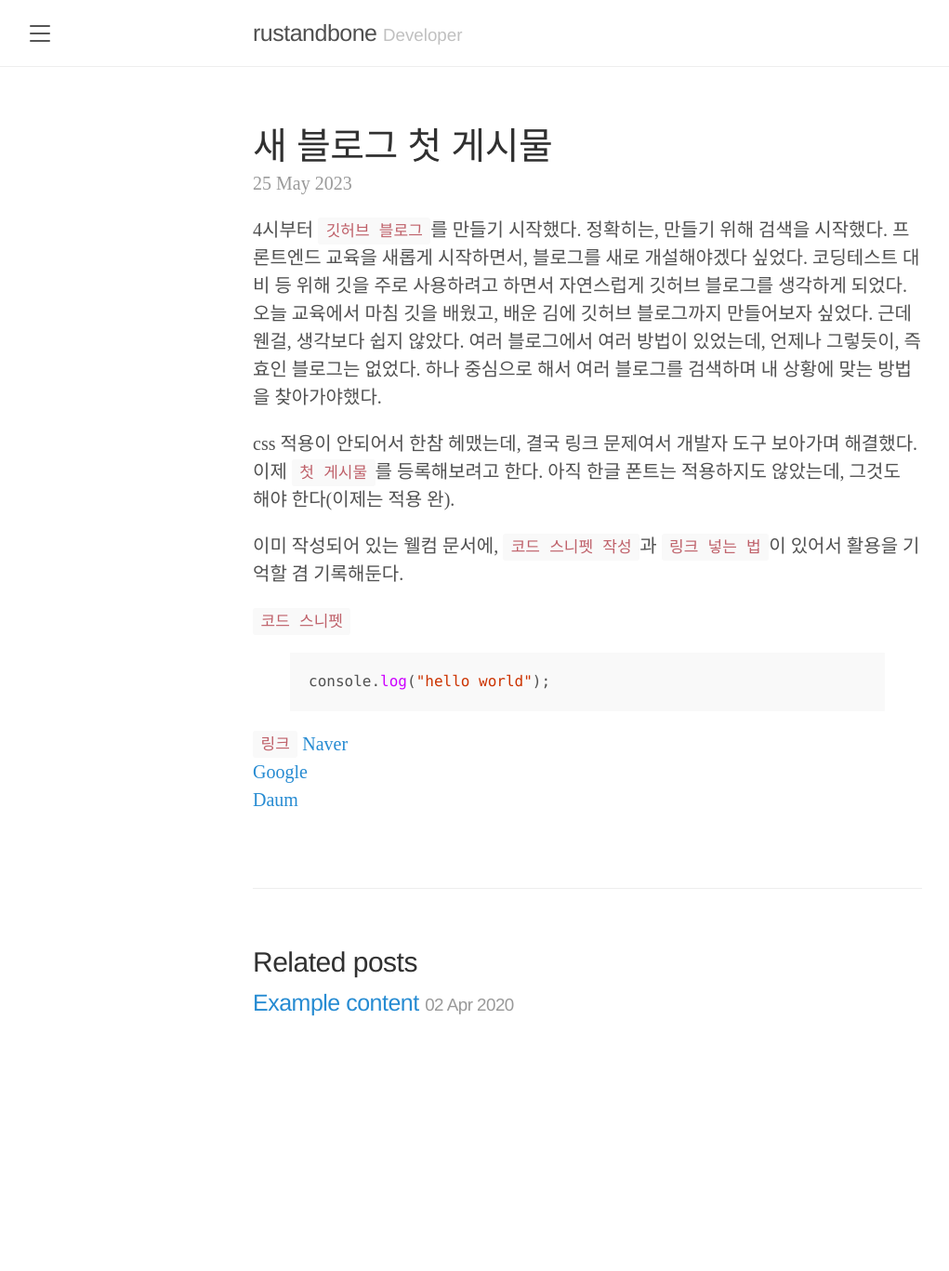
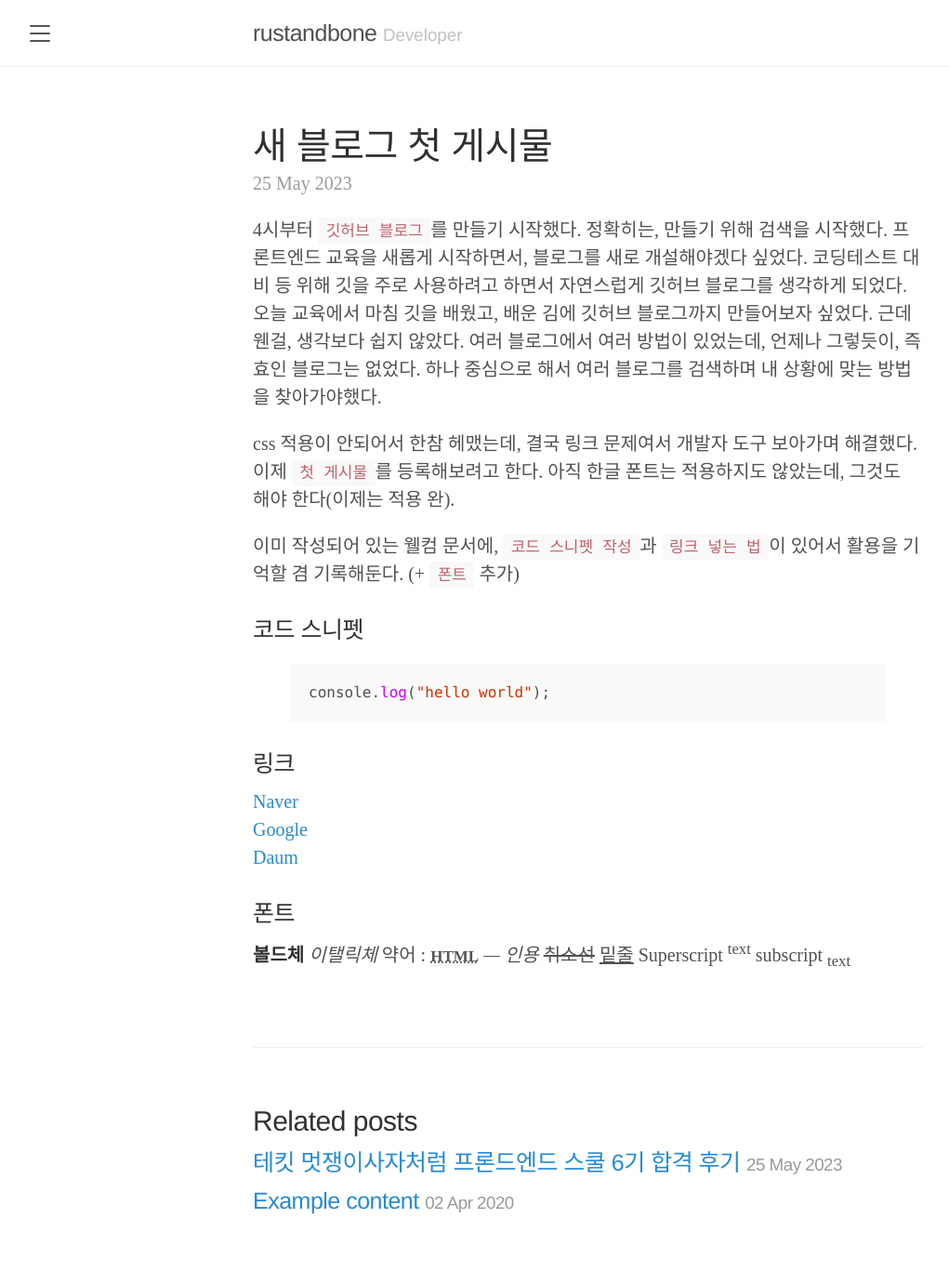
Before and after one commit to rustandbone/dev_blog, a Jekyll site: the page built from _posts/2023-05-25-첫블로그게시물.md, in a window 1280 px wide. Shown: the whole page at 93% size, without its empty margins (8-1029 px from the left). Built offline with Jekyll 4.4.1, drawn with Linux system fonts in a browser that asks for light colours; before the commit the page ends 1154 px from its top, so only the background shows below that.

Commit message:
포스트 수정 및 업로드

```diff
--- a/_posts/2023-05-25-첫블로그게시물.md
+++ b/_posts/2023-05-25-첫블로그게시물.md
@@ -10,13 +10,16 @@ categories: blog
 css 적용이 안되어서 한참 헤맸는데, 결국 링크 문제여서 개발자 도구 보아가며 해결했다. 이제 `첫 게시물`를 등록해보려고 한다. 아직 한글 폰트는 적용하지도 않았는데, 그것도 해야 한다(이제는 적용 완).
 
 이미 작성되어 있는 웰컴 문서에, `코드 스니펫 작성`과 `링크 넣는 법`이 있어서 활용을 기억할 겸 기록해둔다.
+(+ `폰트` 추가)
 
-`코드 스니펫`
+### 코드 스니펫
+
 {% highlight ruby %}
 console.log("hello world");
 {% endhighlight %}
 
-`링크`
+### 링크
+
 [Naver][Naver]
 [Google][Google]
 [Daum][Daum]
@@ -24,3 +27,14 @@ console.log("hello world");
 [Naver]: https://www.naver.com/
 [Google]: https://www.google.co.kr/
 [Daum]: https://www.daum.net/
+
+### 폰트
+
+**볼드체**
+_이탤릭체_
+약어 : <abbr title="HyperText Markup Langage">HTML</abbr>
+<cite>&mdash; 인용</cite>
+<del>취소선</del>
+<ins>밑줄</ins>
+Superscript <sup>text</sup>
+subscript <sub>text</sub>
```
Also changed, not shown: _posts/2023-05-25-합격후기.md (+22 -16 lines).
